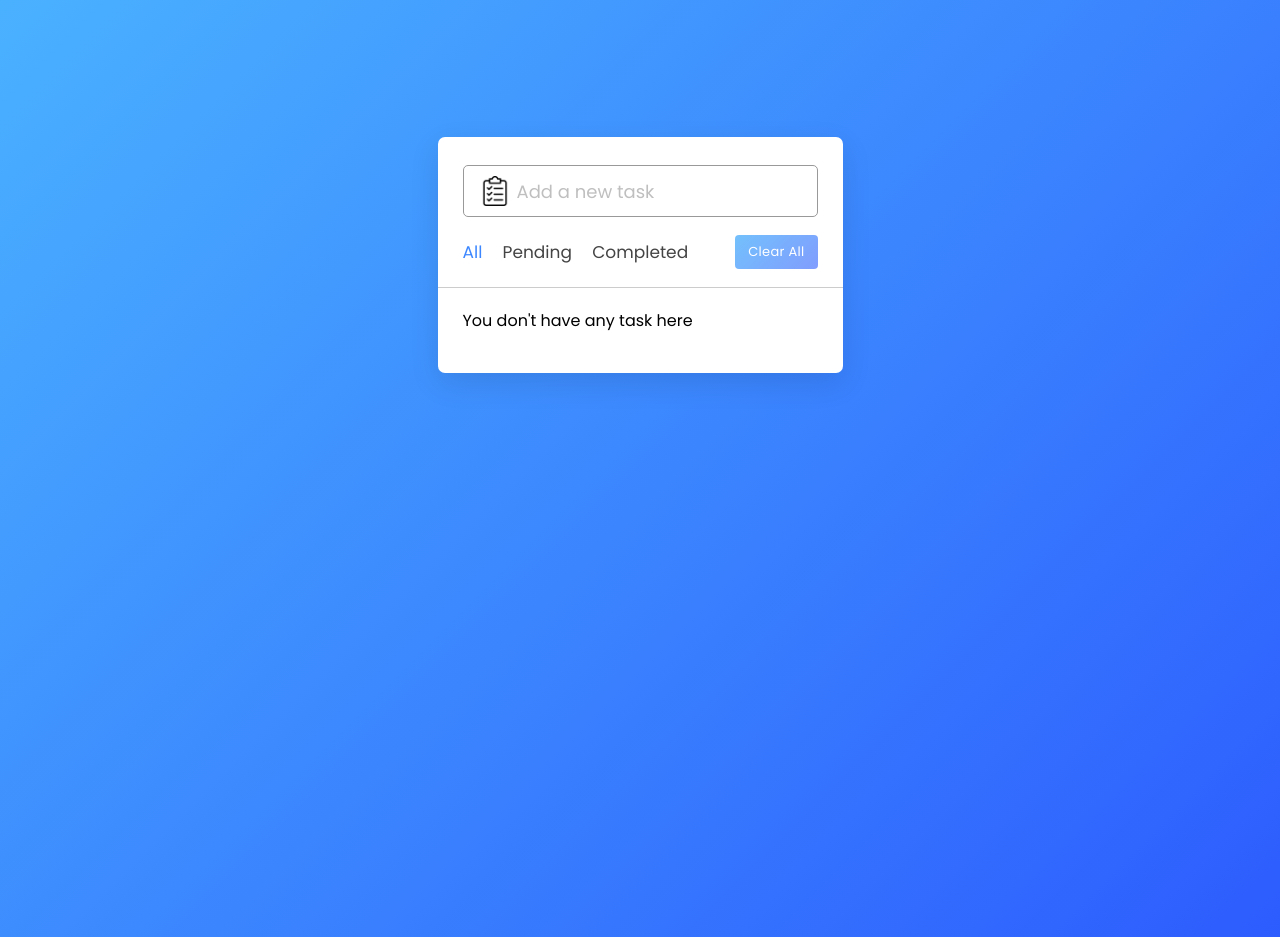
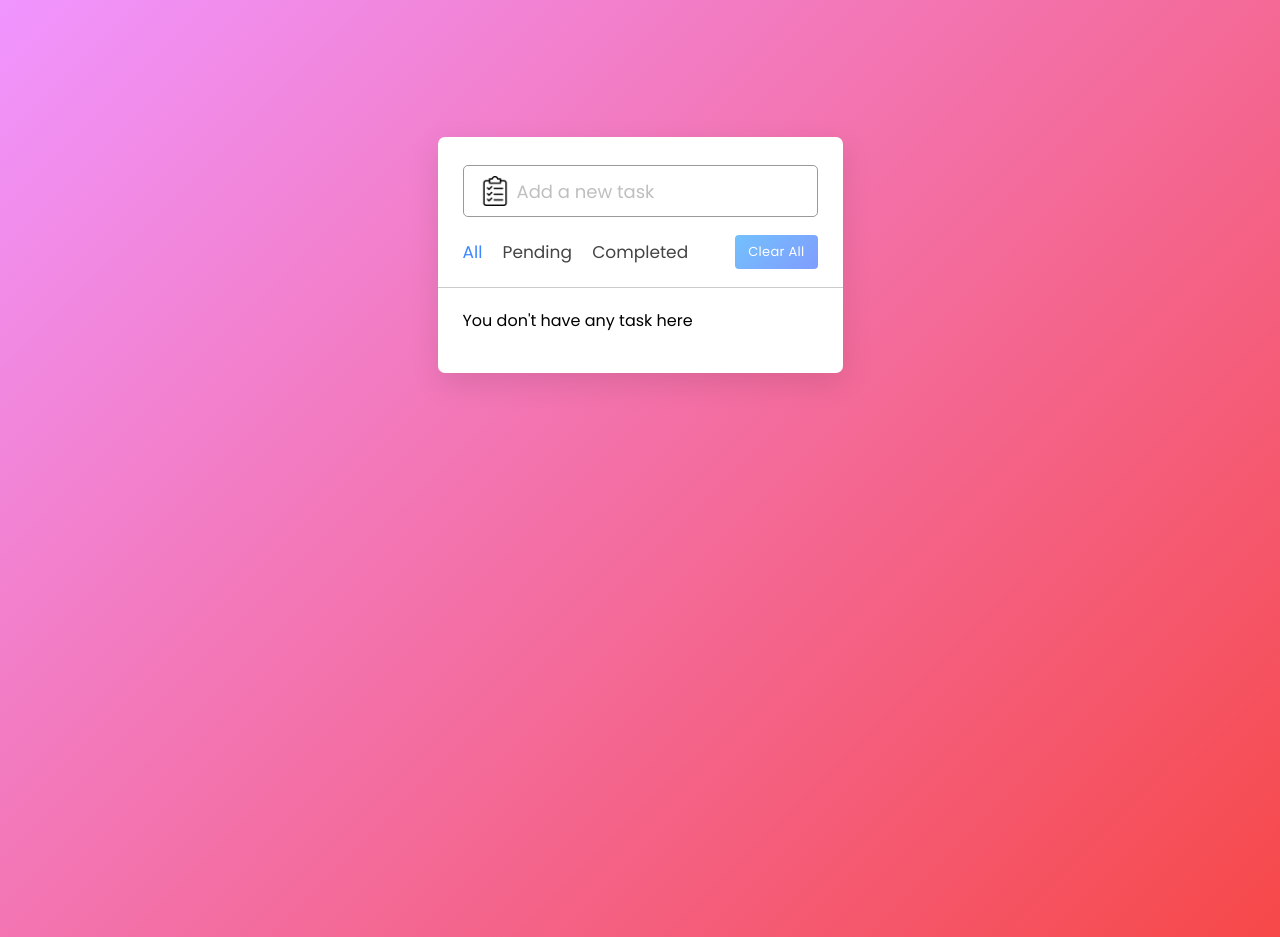
Before and after one commit to palishavohra/todo-list, a plain HTML site: page index.html in a window 1280 px wide. Drawn offline with nearby package versions, Linux system fonts and the light colour scheme.

Commit message:
Update style.css

```diff
--- a/style.css
+++ b/style.css
@@ -10,7 +10,7 @@ body{
   width: 100%;
   height: 100vh;
   overflow: hidden;
-  background: linear-gradient(135deg, #4AB1FF, #2D5CFE);
+  background: linear-gradient(135deg, #F095FF, #F64848);
 }
 ::selection{
   color: #fff;
```
